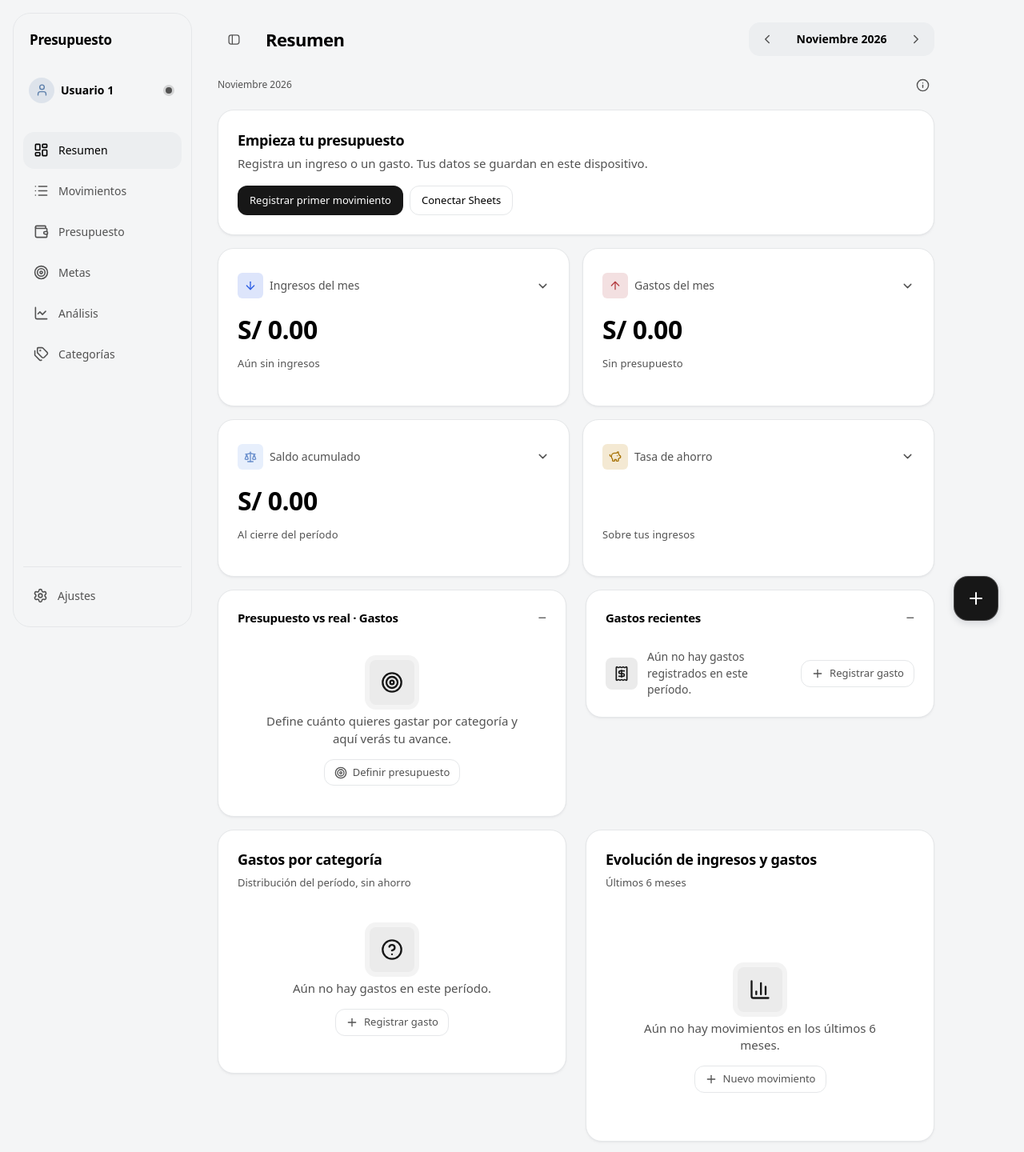
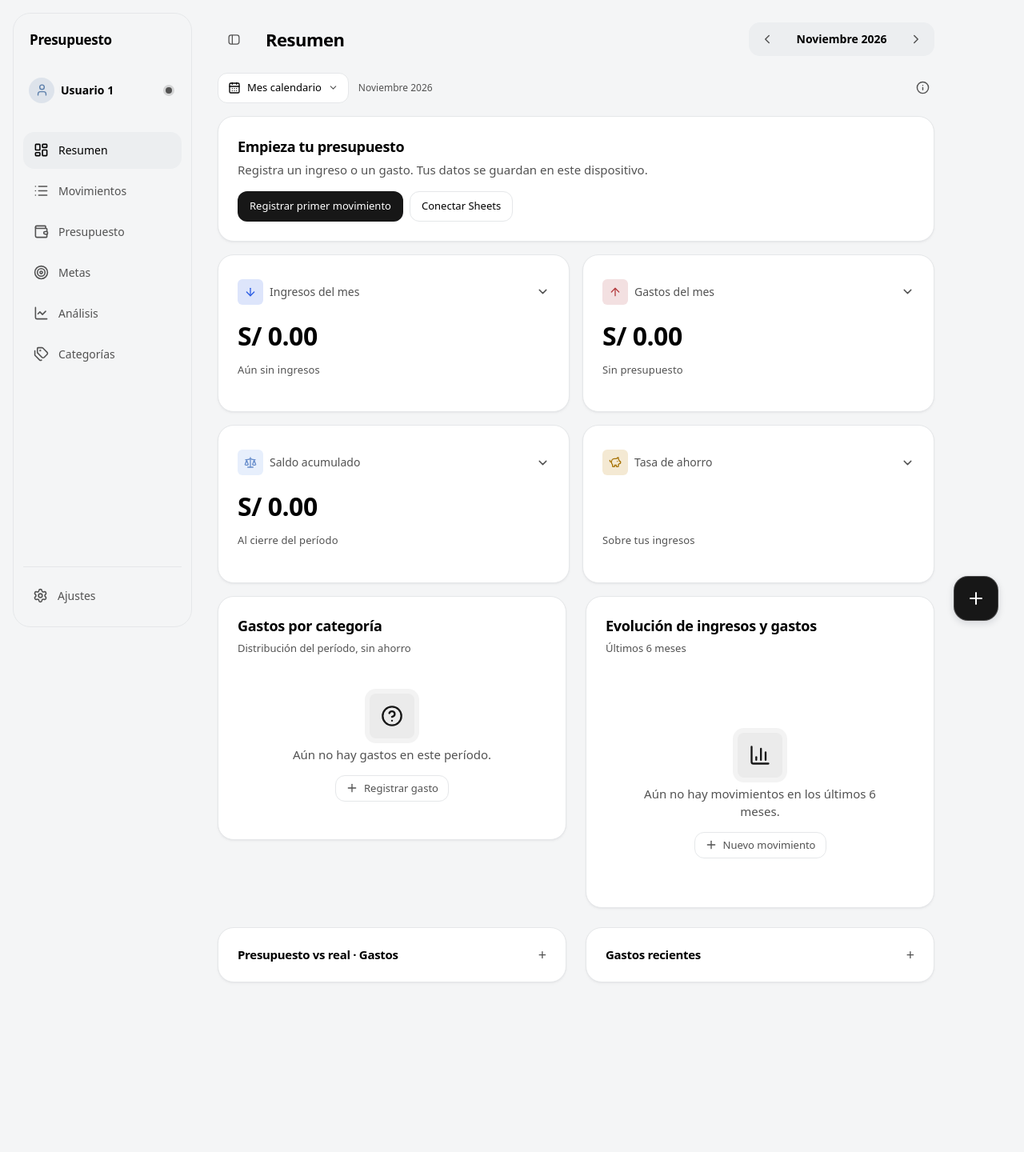
Before and after one commit to carloslrvalle/presupuesto, a plain HTML site: page index.html in a window 1280 px wide. Shown: the whole page at 80% size. After the commit the page ends 1324 px from the top, so only its background shows below. Drawn offline with Linux system fonts and the light colour scheme.

Commit message:
Add files via upload

```diff
--- a/app/ui.js
+++ b/app/ui.js
@@ -25,8 +25,7 @@ function renderPeriodControls(){
  const cy=cycleEnabled();
  document.querySelectorAll('[data-plan-controls]').forEach(el=>{
   el.dataset.periodMode=cy?'cycle':'calendar';
-  // Mes o ciclo se elige solo en Presupuesto; Resumen muestra el rango sin repetir el control.
-  el.innerHTML=`${el.closest('#tab-dashboard')?'':`<button type="button" class="btn period-trigger" data-period-open aria-haspopup="dialog" aria-controls="periodDialog">${ic('calendar-days')}<span>${cy?'Ciclo · día '+cycleDay():'Mes calendario'}</span>${ic('chevron-down')}</button>`}<span class="period-range" title="${cy?cycleLabel(currentMonth):monthLong(currentMonth)}">${cy?shortPeriodLabel(currentMonth):monthLong(currentMonth)}</span>${el.closest('#tab-dashboard')?'<button type="button" class="info-tip" aria-label="Ayuda del período" data-tip="El ciclo reúne compras de dos meses en un solo presupuesto. Cada movimiento conserva su fecha; el análisis mensual sigue por calendario.">'+ic('info')+'</button>':''}`;
+  el.innerHTML=`<button type="button" class="btn period-trigger" data-period-open aria-haspopup="dialog" aria-controls="periodDialog">${ic('calendar-days')}<span>${cy?'Ciclo · día '+cycleDay():'Mes calendario'}</span>${ic('chevron-down')}</button><span class="period-range" title="${cy?cycleLabel(currentMonth):monthLong(currentMonth)}">${cy?shortPeriodLabel(currentMonth):monthLong(currentMonth)}</span>${el.closest('#tab-dashboard')?'<button type="button" class="info-tip" aria-label="Ayuda del período" data-tip="El ciclo reúne compras de dos meses en un solo presupuesto. Cada movimiento conserva su fecha; el análisis mensual sigue por calendario.">'+ic('info')+'</button>':''}`;
  });
  const help=$('#tab-budget .toolbar>.info-tip');if(help)help.dataset.tip='Elige mes o ciclo con el calendario. Copiar trae el plan anterior; Usar como base lo aplica a períodos futuros sin plan propio. Tus movimientos conservan su fecha.';
  planningHeader();
--- a/index.html
+++ b/index.html
@@ -117,16 +117,15 @@ html[data-mode=dark] #boot .boot-mark{filter:invert(1)}
       <details class="card kpi metric-disclosure"><summary><div class="label"><span class="dot ui-ic" data-e="⚖️" style="--k:var(--k-blue)"></span>Saldo acumulado</div><div class="value" id="kBalance"></div><div class="metric-preview small muted" id="kBalancePreview"></div><span class="metric-chevron" aria-hidden="true"><svg class="vi" viewBox="0 0 24 24" fill="none" stroke="currentColor" stroke-width="2" stroke-linecap="round" stroke-linejoin="round"><path d="m6 9 6 6 6-6"/></svg></span></summary><div class="metric-expanded"><div class="metric-details" id="balanceParts"></div><div class="metric-footer small muted" id="kBalanceSub"></div><button type="button" class="metric-action" data-metric-go="all">Ver movimientos<svg class="vi" viewBox="0 0 24 24" fill="none" stroke="currentColor" stroke-width="2" stroke-linecap="round" stroke-linejoin="round" aria-hidden="true"><path d="m9 6 6 6-6 6"/></svg></button></div></details>
       <details class="card kpi metric-disclosure"><summary><div class="label"><span class="dot ui-ic" data-e="🐷" style="--k:var(--k-violet)"></span>Tasa de ahorro</div><div class="value" id="kSavings"></div><div class="metric-preview small muted" id="kSavingsPreview"></div><span class="metric-chevron" aria-hidden="true"><svg class="vi" viewBox="0 0 24 24" fill="none" stroke="currentColor" stroke-width="2" stroke-linecap="round" stroke-linejoin="round"><path d="m6 9 6 6 6-6"/></svg></span></summary><div class="metric-expanded"><div class="metric-details" id="kSavingsSub"></div><div class="metric-footer small muted" id="kSavingsFoot"></div><button type="button" class="metric-action" data-metric-go="budget">Ver presupuesto<svg class="vi" viewBox="0 0 24 24" fill="none" stroke="currentColor" stroke-width="2" stroke-linecap="round" stroke-linejoin="round" aria-hidden="true"><path d="m9 6 6 6-6 6"/></svg></button></div></details>
       </div>
-    <!-- El estado del presupuesto va antes de los gráficos: responde «¿cómo voy?» primero. -->
-    <div class="grid2 top">
-      <details class="card section-disclosure dashboard-secondary" open><summary><h3>Presupuesto vs real · Gastos</h3></summary><div class="disclosure-body"><div id="bvaExpense"></div></div></details>
-      <div>
-        <details class="card section-disclosure dashboard-secondary" open><summary><h3>Gastos recientes</h3></summary><div class="disclosure-body"><div id="topExp"></div></div></details>
-      </div>
-    </div>
     <div class="grid2 dashboard-charts">
       <div class="card"><div class="dashboard-chart-heading"><h3>Gastos por categoría</h3><p>Distribución del período, sin ahorro</p></div><div id="donutWrap"></div></div>
       <div class="card"><div class="dashboard-chart-heading"><h3>Evolución de ingresos y gastos</h3><p id="dashboardEvolutionPeriod">Últimos 6 meses</p></div><div class="chart-wrap" id="barsWrap"><canvas id="chBars"></canvas></div></div>
+    </div>
+    <div class="grid2 top">
+      <details class="card section-disclosure dashboard-secondary"><summary><h3>Presupuesto vs real · Gastos</h3></summary><div class="disclosure-body"><div id="bvaExpense"></div></div></details>
+      <div>
+        <details class="card section-disclosure dashboard-secondary"><summary><h3>Gastos recientes</h3></summary><div class="disclosure-body"><div id="topExp"></div></div></details>
+      </div>
     </div>
   </section>
 
```
